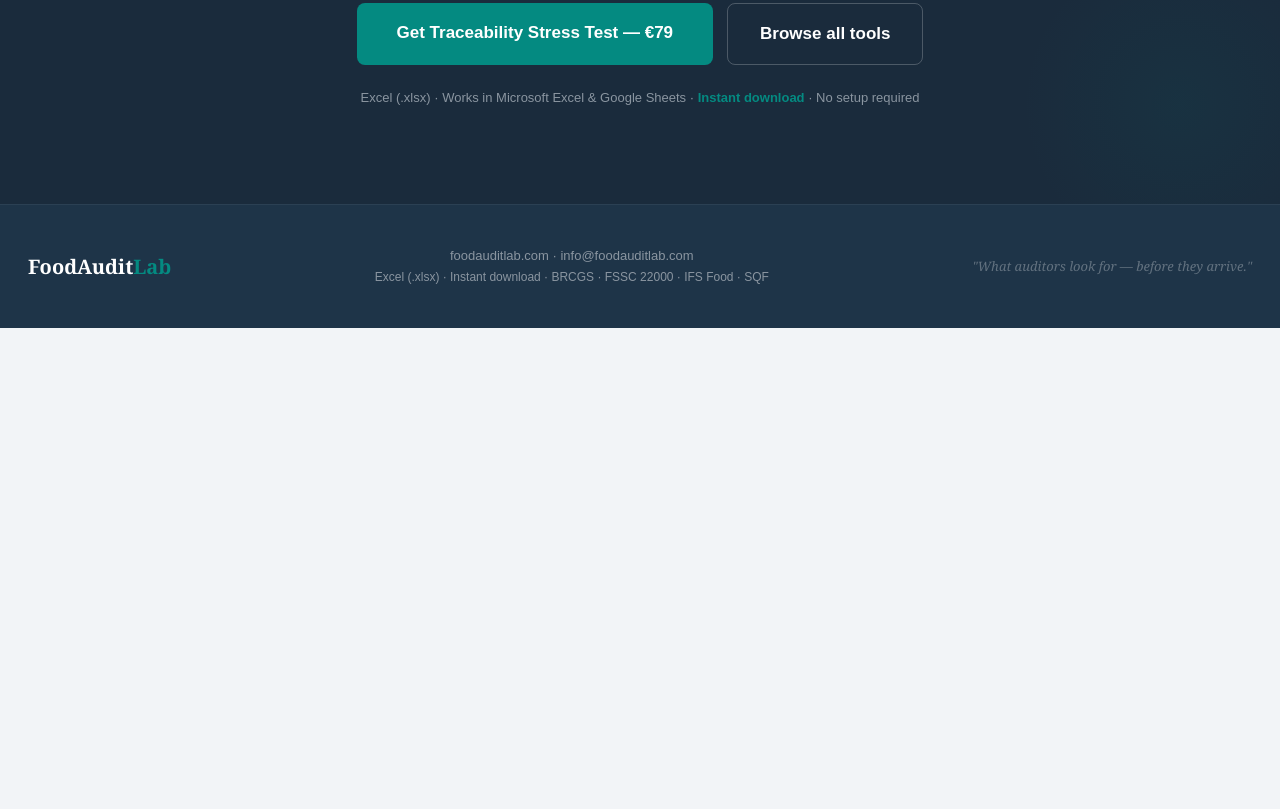
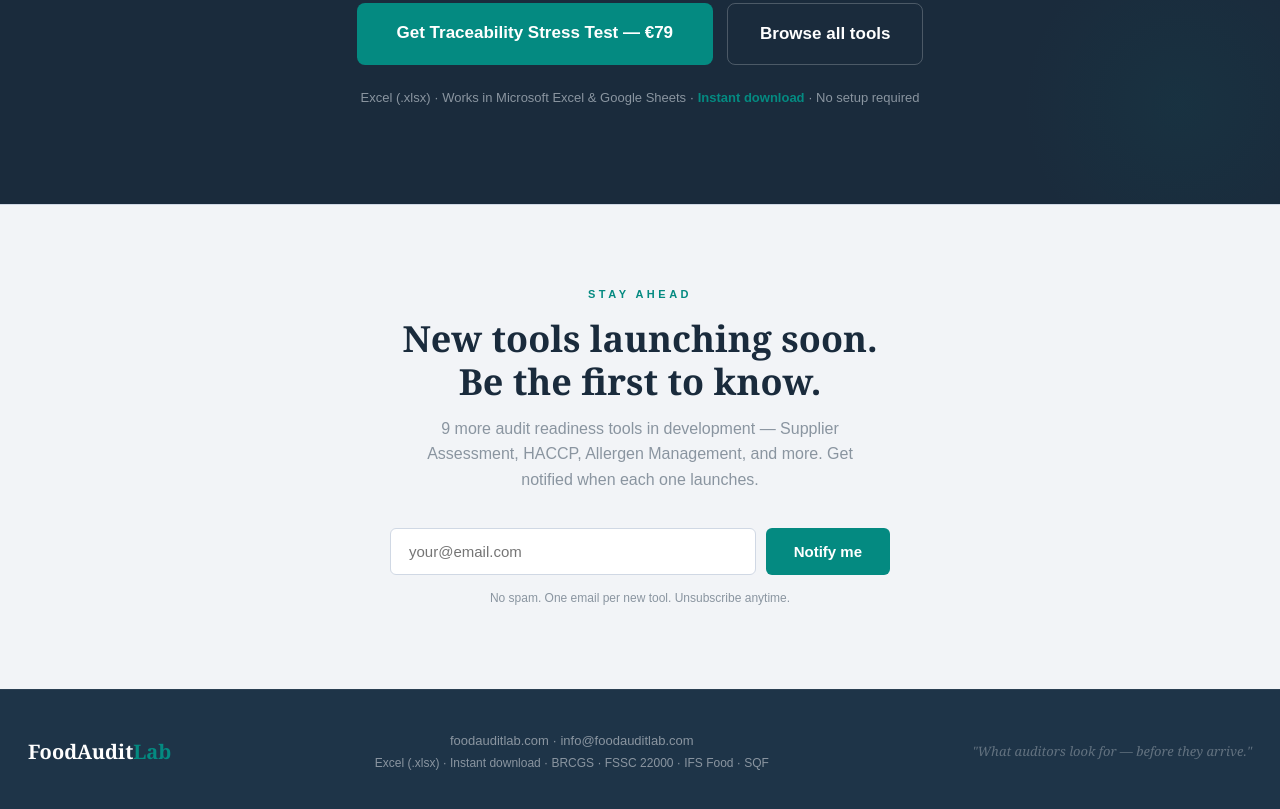
Before and after one commit to diggstaun/foodauditlab, a plain HTML site: page index.html in a window 1280 px wide. Shown: the part 5785-6594 px from the top of the page. Before the commit the page ends 6113 px from the top, so only its background shows below. Drawn offline with Linux system fonts and the light colour scheme.

Commit message:
Add files via upload

```diff
--- a/index.html
+++ b/index.html
@@ -415,6 +415,49 @@ nav {
   position: relative; z-index: 1;
 }
 .cta-note b { color: var(--teal); }
+
+/* ══════════════════════════════════════════════════════════════════
+   NOTIFY
+══════════════════════════════════════════════════════════════════ */
+#notify {
+  background: var(--light); padding: 80px 28px;
+  text-align: center; border-top: 1px solid var(--border);
+}
+.notify-eyebrow {
+  font-size: 11px; font-weight: 700; letter-spacing: 3.5px;
+  text-transform: uppercase; color: var(--teal); margin-bottom: 14px;
+}
+.notify-h {
+  font-family: Georgia, serif;
+  font-size: clamp(22px, 3vw, 36px);
+  font-weight: 700; color: var(--navy);
+  line-height: 1.2; margin-bottom: 12px;
+}
+.notify-sub {
+  font-size: 16px; color: var(--gray);
+  max-width: 480px; margin: 0 auto 36px; line-height: 1.6;
+}
+.notify-form {
+  display: flex; gap: 10px; justify-content: center;
+  flex-wrap: wrap; max-width: 500px; margin: 0 auto;
+}
+.notify-form input[type="email"] {
+  flex: 1; min-width: 220px;
+  padding: 14px 18px; border: 1.5px solid var(--border);
+  border-radius: 6px; font-size: 15px; color: var(--navy);
+  background: var(--white); outline: none;
+  transition: border-color .2s;
+}
+.notify-form input[type="email"]:focus { border-color: var(--teal); }
+.notify-form button {
+  padding: 14px 28px; background: var(--teal); color: var(--white);
+  border: none; border-radius: 6px; font-size: 15px; font-weight: 700;
+  cursor: pointer; white-space: nowrap; transition: background .2s;
+}
+.notify-form button:hover { background: #036e67; }
+.notify-note {
+  margin-top: 14px; font-size: 12px; color: var(--gray);
+}
 
 /* ══════════════════════════════════════════════════════════════════
    FOOTER
@@ -858,6 +901,20 @@ footer {
   </p>
 </section>
 
+<!-- ══ NOTIFY ═══════════════════════════════════════════════════════ -->
+<section id="notify">
+  <p class="notify-eyebrow">Stay ahead</p>
+  <h2 class="notify-h">New tools launching soon.<br>Be the first to know.</h2>
+  <p class="notify-sub">
+    9 more audit readiness tools in development — Supplier Assessment, HACCP, Allergen Management, and more. Get notified when each one launches.
+  </p>
+  <form class="notify-form" action="https://formspree.io/f/mredlzqn" method="POST">
+    <input type="email" name="email" placeholder="your@email.com" required>
+    <button type="submit">Notify me</button>
+  </form>
+  <p class="notify-note">No spam. One email per new tool. Unsubscribe anytime.</p>
+</section>
+
 <!-- ══ FOOTER ════════════════════════════════════════════════════════ -->
 <footer>
   <div class="foot-brand serif">FoodAudit<span>Lab</span></div>
```
